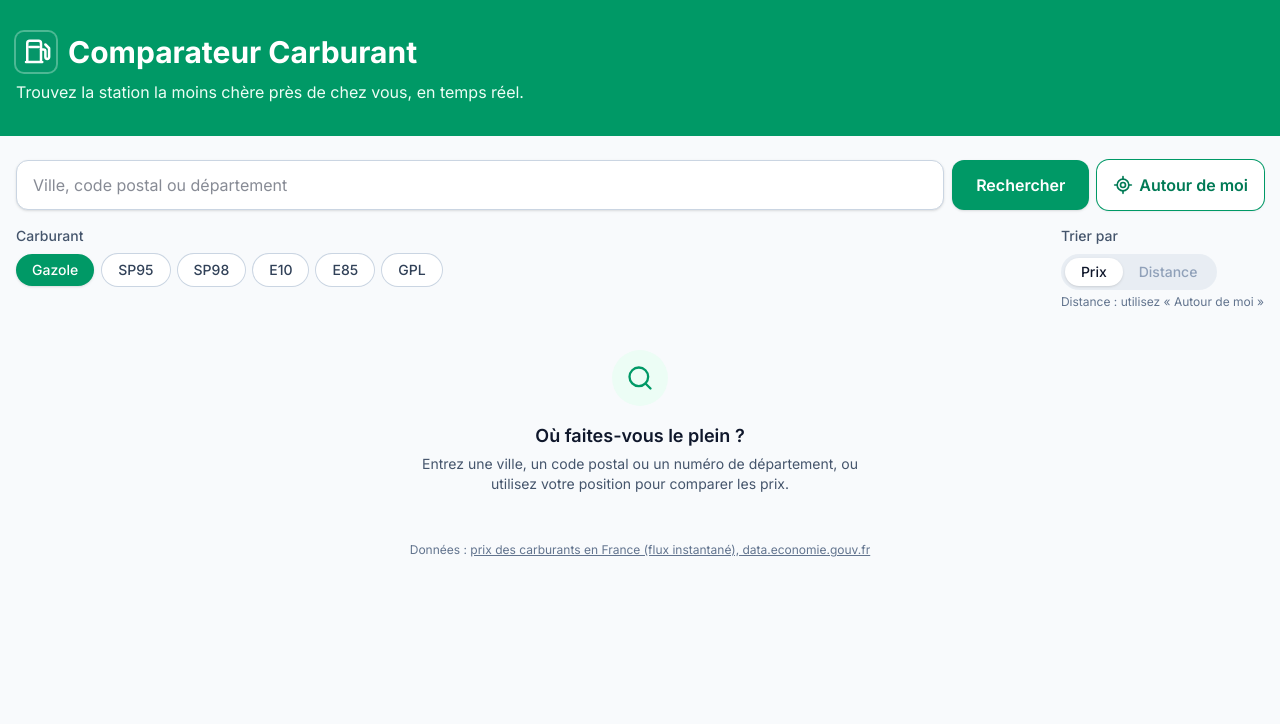
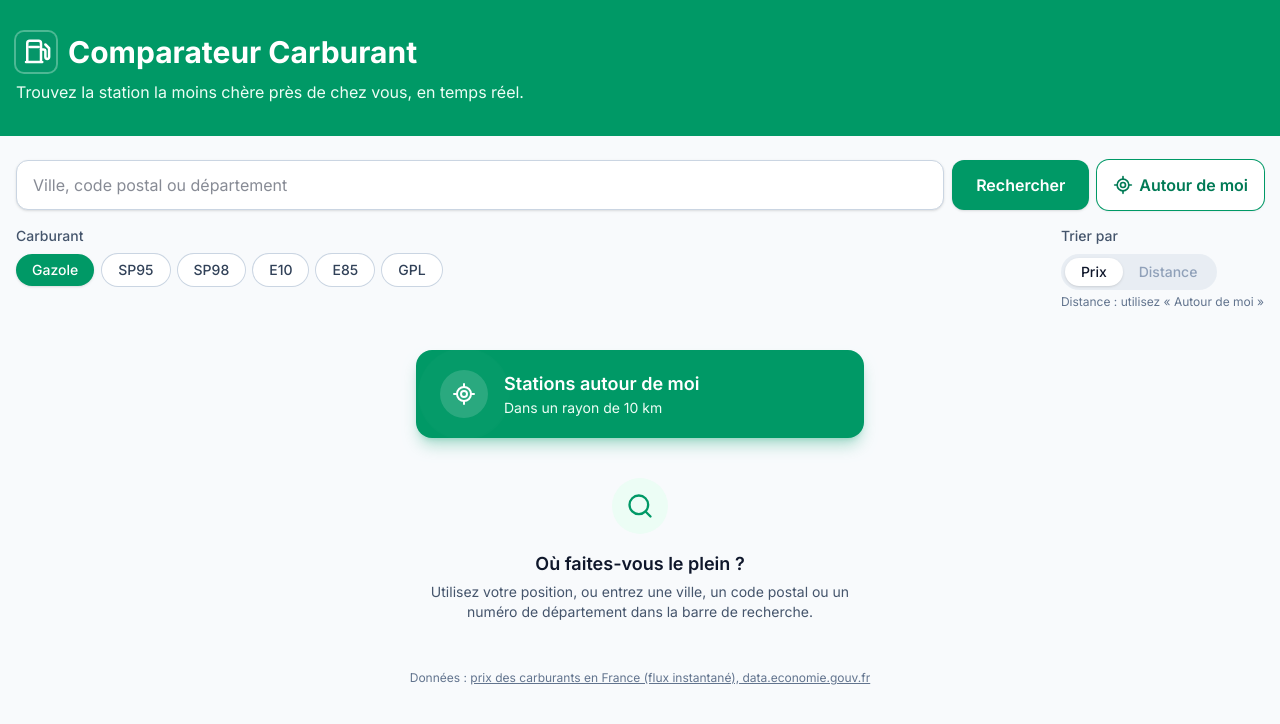
Before and after one commit to mehdipares/ComparateurCarburant, a React (Vite) app: page / in a window 1280 px wide. Shown: the top 724 px of the page. Built offline with nearby package versions, Linux system fonts and the light colour scheme.

Commit message:
feat: bouton de géolocalisation mis en avant sur l'écran d'accueil

```diff
--- a/src/App.jsx
+++ b/src/App.jsx
@@ -64,6 +64,7 @@ function App() {
           lastSearch={lastSearch}
           userPosition={userPosition}
           onRetry={retry}
+          onLocate={handleLocate}
         />
       </main>
 
--- /dev/null
+++ b/src/components/LocateIcon.jsx
@@ -0,0 +1,25 @@
+// Icône "localiser" (tracé issu de la bibliothèque libre Lucide).
+// La taille se règle avec className, la couleur suit celle du texte (currentColor).
+function LocateIcon({ className }) {
+  return (
+    <svg
+      viewBox="0 0 24 24"
+      fill="none"
+      stroke="currentColor"
+      strokeWidth="2"
+      strokeLinecap="round"
+      strokeLinejoin="round"
+      className={className}
+      aria-hidden="true"
+    >
+      <line x1="2" x2="5" y1="12" y2="12" />
+      <line x1="19" x2="22" y1="12" y2="12" />
+      <line x1="12" x2="12" y1="2" y2="5" />
+      <line x1="12" x2="12" y1="19" y2="22" />
+      <circle cx="12" cy="12" r="7" />
+      <circle cx="12" cy="12" r="3" />
+    </svg>
+  )
+}
+
+export default LocateIcon
--- a/src/components/SearchBar.jsx
+++ b/src/components/SearchBar.jsx
@@ -1,4 +1,5 @@
 import { useState } from 'react'
+import LocateIcon from './LocateIcon'
 
 function SearchBar({ onSearch, onLocate, isLoading }) {
   // Texte en cours de saisie : seul ce composant en a besoin
@@ -41,24 +42,7 @@ function SearchBar({ onSearch, onLocate, isLoading }) {
         disabled={isLoading}
         className="flex items-center justify-center gap-1.5 whitespace-nowrap rounded-xl bg-white px-3 py-3 text-sm font-semibold sm:px-4 sm:text-base text-emerald-700 shadow-sm ring-1 ring-emerald-600 transition hover:bg-emerald-50 focus-visible:outline-2 focus-visible:outline-offset-2 focus-visible:outline-emerald-600 disabled:cursor-wait disabled:opacity-60"
       >
-        {/* Icône "localiser" (Lucide) */}
-        <svg
-          viewBox="0 0 24 24"
-          fill="none"
-          stroke="currentColor"
-          strokeWidth="2"
-          strokeLinecap="round"
-          strokeLinejoin="round"
-          className="h-5 w-5"
-          aria-hidden="true"
-        >
-          <line x1="2" x2="5" y1="12" y2="12" />
-          <line x1="19" x2="22" y1="12" y2="12" />
-          <line x1="12" x2="12" y1="2" y2="5" />
-          <line x1="12" x2="12" y1="19" y2="22" />
-          <circle cx="12" cy="12" r="7" />
-          <circle cx="12" cy="12" r="3" />
-        </svg>
+        <LocateIcon className="h-5 w-5" />
         Autour de moi
       </button>
     </form>
--- a/src/components/SearchResults.jsx
+++ b/src/components/SearchResults.jsx
@@ -1,3 +1,4 @@
+import LocateIcon from './LocateIcon'
 import StationList from './StationList'
 import StationListSkeleton from './StationListSkeleton'
 import StatusMessage from './StatusMessage'
@@ -37,13 +38,34 @@ function SearchResults({
   lastSearch,
   userPosition,
   onRetry,
+  onLocate,
 }) {
   if (status === 'idle') {
     return (
-      <StatusMessage
-        title="Où faites-vous le plein ?"
-        description="Entrez une ville, un code postal ou un numéro de département, ou utilisez votre position pour comparer les prix."
-      />
+      <div className="mt-10 flex flex-col items-center px-4">
+        {/* Gros bouton d'accueil : le moyen le plus rapide de trouver une station */}
+        <button
+          type="button"
+          onClick={onLocate}
+          className="flex w-full max-w-md items-center gap-4 rounded-2xl bg-emerald-600 px-6 py-5 text-left text-white shadow-lg shadow-emerald-600/30 transition hover:bg-emerald-700 hover:shadow-xl active:scale-[0.98] focus-visible:outline-2 focus-visible:outline-offset-4 focus-visible:outline-emerald-600"
+        >
+          <span className="relative flex h-12 w-12 shrink-0 items-center justify-center rounded-full bg-white/15">
+            <span className="absolute inset-0 animate-ping rounded-full bg-white/25" />
+            <LocateIcon className="relative h-6 w-6" />
+          </span>
+          <span>
+            <span className="block text-lg font-semibold">Stations autour de moi</span>
+            <span className="block text-sm text-emerald-50">
+              Dans un rayon de {SEARCH_RADIUS_KM}&nbsp;km
+            </span>
+          </span>
+        </button>
+
+        <StatusMessage
+          title="Où faites-vous le plein ?"
+          description="Utilisez votre position, ou entrez une ville, un code postal ou un numéro de département dans la barre de recherche."
+        />
+      </div>
     )
   }
 
```
